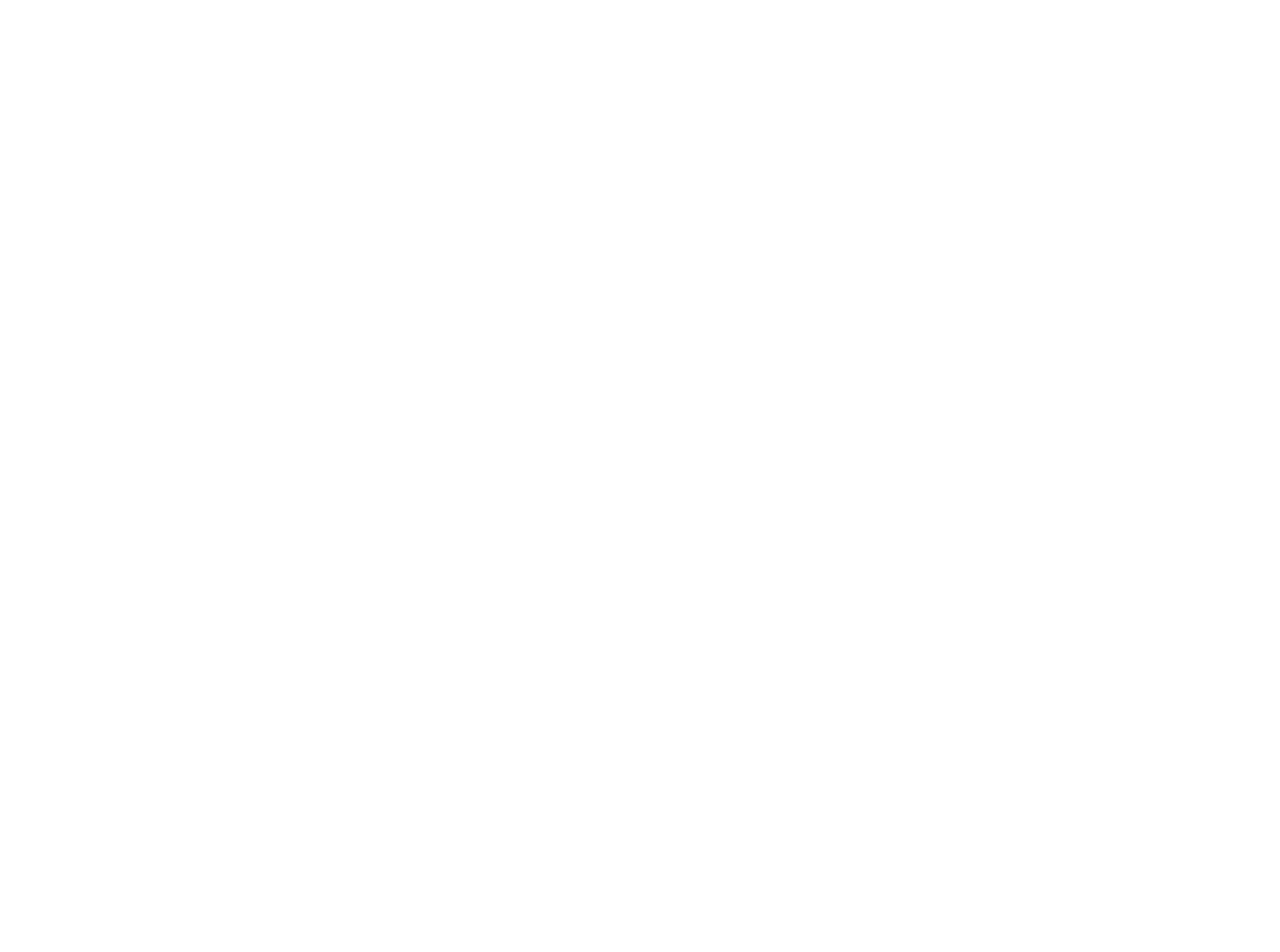
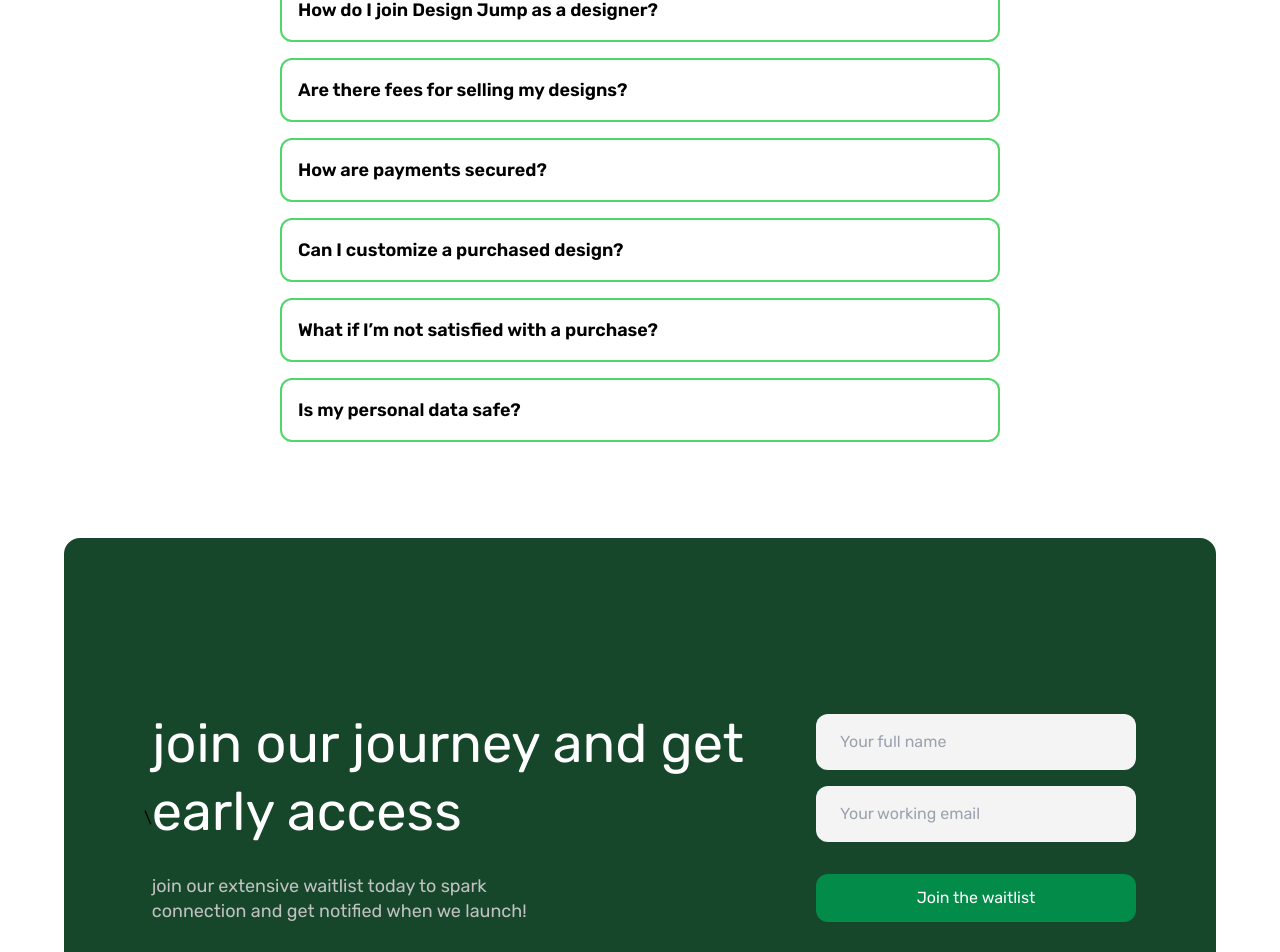
Before and after one commit to Fahad-Dezloper/Jump, a Next.js app: page / in a window 1280 px wide. Shown: the part 3534-4486 px from the top of the page. Before the commit the page ends 3340 px from the top, so only its background shows below. Built offline with nearby package versions, Linux system fonts and the light colour scheme.

Commit message:
landing page done

```diff
--- /dev/null
+++ b/app/components/FaQs.tsx
@@ -0,0 +1,80 @@
+"use client"
+import React, { useState } from 'react'
+
+const FaQs = () => {
+    const faqs = [
+        {
+          question: "How do I join Design Jump as a designer?",
+          answer:
+            "Sign up for early access, upload your portfolio, and get verified. Once the platform launches, you'll be ready to showcase and sell your designs instantly.",
+        },
+        {
+          question: "Are there fees for selling my designs?",
+          answer: "No, Design Jump does not charge listing fees. However, a small commission is deducted upon successful sales.",
+        },
+        {
+          question: "How are payments secured?",
+          answer: "We use industry-standard encryption and secure payment gateways to ensure safe transactions.",
+        },
+        {
+          question: "Can I customize a purchased design?",
+          answer: "Yes! Most designs allow customization. Contact the designer for specific modifications.",
+        },
+        {
+          question: "What if I’m not satisfied with a purchase?",
+          answer: "We offer refunds under certain conditions. Please check our refund policy for details.",
+        },
+        {
+          question: "Is my personal data safe?",
+          answer: "Yes, we prioritize user privacy and comply with GDPR and other data protection regulations.",
+        },
+      ];
+
+    const [openIndex, setOpenIndex] = useState<number | null>(null);
+
+    const toggleFAQ = (index: number) => {
+        setOpenIndex(openIndex === index ? null : index);
+    };
+  return (
+    <section className="py-12 px-6 max-w-3xl mx-auto">
+      {/* Heading */}
+      <h2 className="text-3xl font-bold text-center font-primary">
+        Have Any Questions?
+      </h2>
+      <p className="text-gray-600 text-center mt-2 font-primary">
+        Find answers to common queries and get the support you need to make the most of our platform.
+      </p>
+
+      {/* FAQ Items */}
+      <div className="mt-8 space-y-4">
+        {faqs.map((faq, index) => (
+          <div
+            key={index}
+            className={`border-2 rounded-xl p-4 cursor-pointer transition-all ${
+              openIndex === index
+                ? "border-[#50D669] bg-[#F4F4F4]"
+                : "border-[#50D669]"
+            }`}
+            onClick={() => toggleFAQ(index)}
+          >
+            {/* Question */}
+            <h3
+              className={`text-lg font-semibold font-primary ${
+                openIndex === index ? "text-[#50D669]" : "text-black"
+              }`}
+            >
+              {faq.question}
+            </h3>
+
+            {/* Answer (Only visible if open) */}
+            {openIndex === index && (
+              <p className="text-gray-600 mt-2 font-primary">{faq.answer}</p>
+            )}
+          </div>
+        ))}
+      </div>
+    </section>
+  )
+}
+
+export default FaQs
--- /dev/null
+++ b/app/components/Footer.tsx
@@ -0,0 +1,41 @@
+import React from 'react'
+
+const Footer = () => {
+  return (
+    <div className='w-full h-full flex py-12 items-center font-primary justify-center'>
+        <div className='w-[90vw] h-[70vh] px-20 rounded-2xl bg-[#16472A] flex items-center justify-between'>\
+            <div className='w-full flex flex-col gap-7'>
+                <h3 className='text-[54px] text-white leading-tight'>join our journey and get <br /> early access</h3>
+                <p className='text-[18px] text-[#C1C1C1] leading-snug'>join our extensive waitlist today to spark <br /> connection and get notified when we launch!</p>
+            </div>
+            <div className='w-fit '>
+            <form className="flex flex-col gap-4 w-[25vw]">
+            <div>
+              <input
+                type="text"
+                placeholder="Your full name"
+                className="w-full py-4 px-6 rounded-xl bg-[#F4F4F4]"
+              />
+            </div>
+            <div>
+              <input
+                type="email"
+                placeholder="Your working email"
+                className="w-full py-4 px-6 rounded-xl bg-[#F4F4F4]"
+              />
+            </div>
+            <button
+              type="submit"
+              className="w-full bg-[#038B49] text-white p-3 rounded-xl flex justify-center items-center mt-4"
+            >
+              <span>Join the waitlist</span>
+              {/* <span>→</span> */}
+            </button>
+          </form>
+            </div>
+        </div>
+    </div>
+  )
+}
+
+export default Footer
--- a/app/page.tsx
+++ b/app/page.tsx
@@ -1,4 +1,6 @@
+import FaQs from "./components/FaQs";
 import Features from "./components/Features";
+import Footer from "./components/Footer";
 import Landing from "./components/Landing";
 import Section3 from "./components/Section3";
 import Usefullness from "./components/Usefullness";
@@ -21,7 +23,9 @@ export default function Home() {
     {/* section  6 */}
       <WorkFlow />
     {/* section  7 */}
-
+      <FaQs />
+    {/* Footer */}
+      <Footer />
   </>
   );
 }
```
